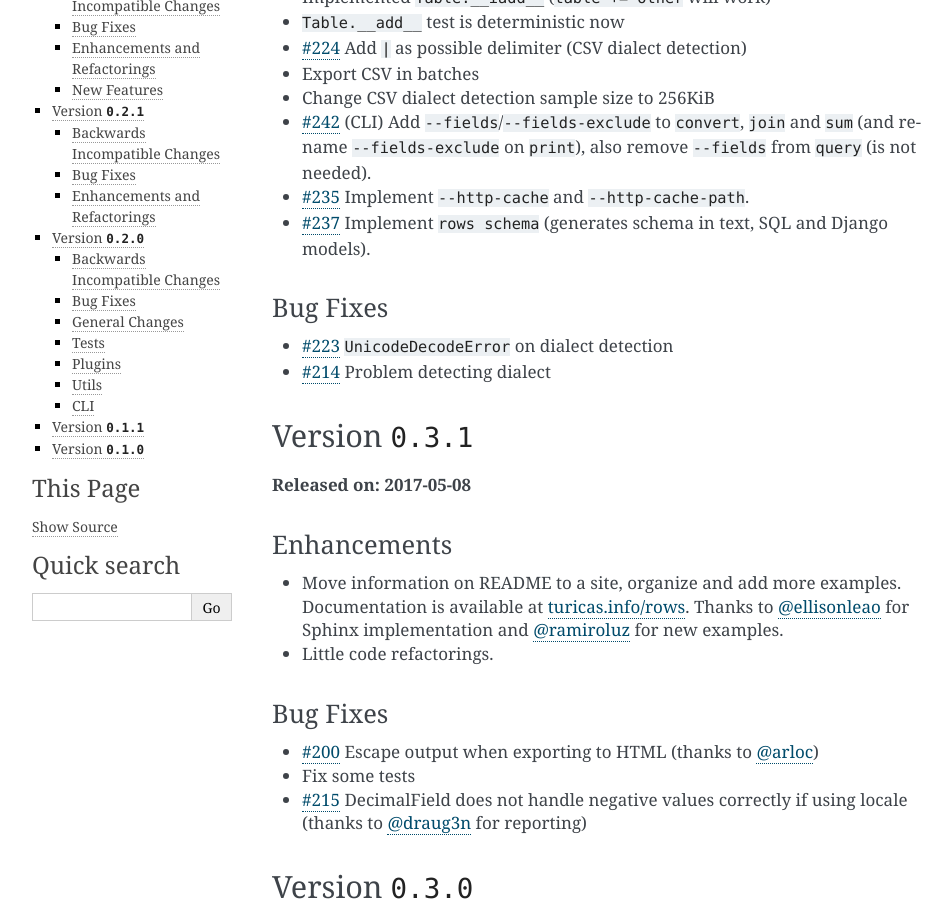
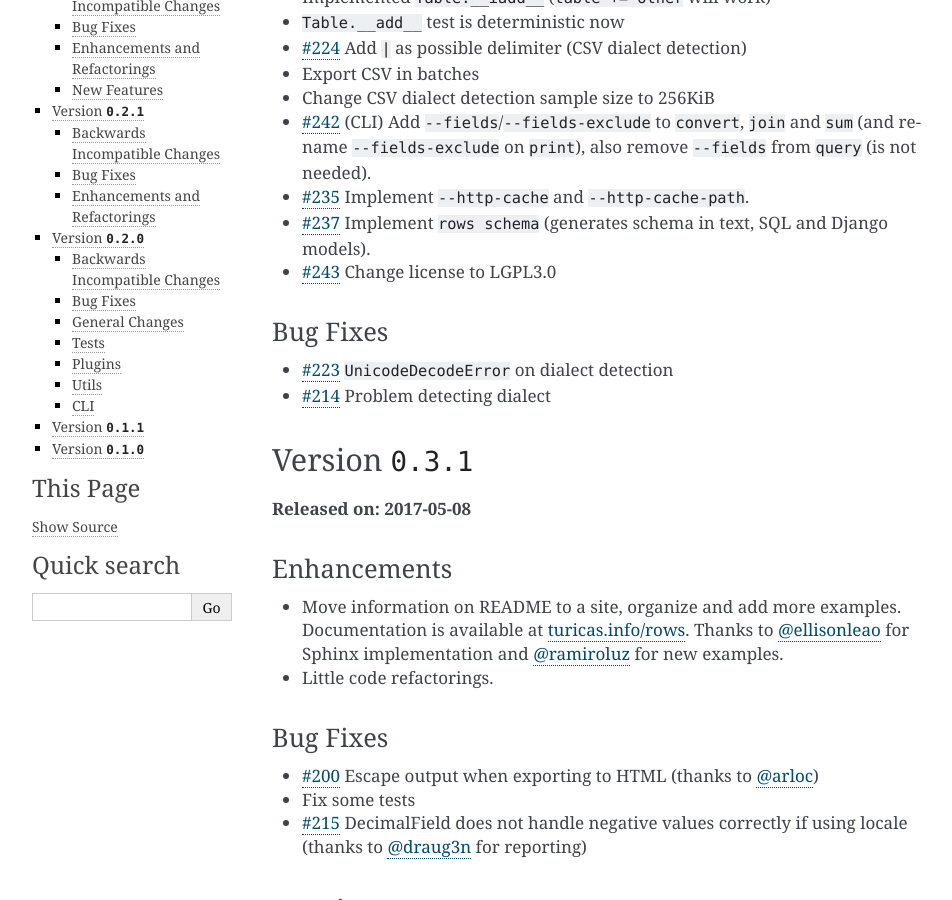
Before and after one commit to turicas/rows, a Sphinx documentation site: the page built from docs/changelog.md, in a window 1280 px wide and 900 px high, scrolled down 312 px. Shown: the whole window, without its empty margins (148-1100 px from the left). Built offline with Sphinx 7.4.7, drawn with Linux system fonts in a browser that asks for light colours.

Commit message:
Update changelog

```diff
--- a/docs/changelog.md
+++ b/docs/changelog.md
@@ -21,7 +21,7 @@
   and `--http-cache-path`.
 - [#237](https://github.com/turicas/rows/issues/237) Implement `rows schema`
   (generates schema in text, SQL and Django models).
-
+- [#243](https://github.com/turicas/rows/issues/243) Change license to LGPL3.0
 
 ### Bug Fixes
 
```
